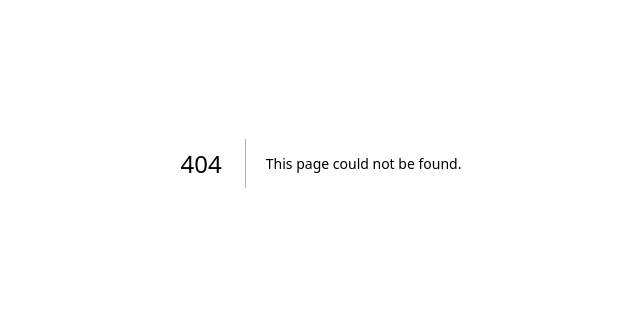
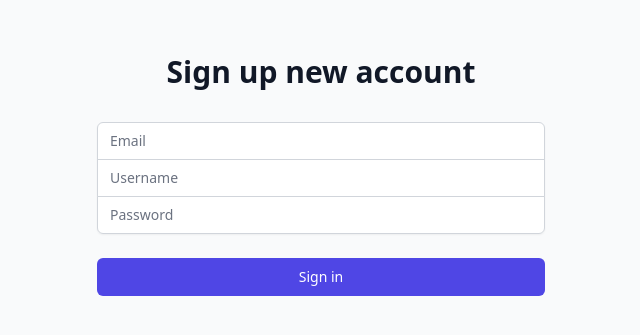
Before and after one commit to ohanlines/simple-web, a Next.js app in the folder frontend/: page /signup in a window 1280 px wide. Before the commit this address had no page. Shown: the part 237-572 px from the top of the page, without its empty margins (319-959 px from the left). Built offline with nearby package versions, Linux system fonts and the light colour scheme.

Commit message:
FE signup page

```diff
--- /dev/null
+++ b/frontend/api/signUp.ts
@@ -0,0 +1,15 @@
+import axios from 'axios';
+
+export async function signUp(email,username, password) {
+    try {
+        const res = await axios.post("http://localhost:8000/users/signup", {
+            email: email,
+            username: username,
+            password: password
+        });
+
+        return res.data;
+    } catch (error) {
+        throw (error);
+    }
+}
--- /dev/null
+++ b/frontend/app/signup/page.tsx
@@ -0,0 +1,91 @@
+'use client'
+import { useEffect, useState } from 'react';
+import { useRouter } from 'next/navigation';
+import { signUp } from '../../api/signUp'
+
+export default function SignUp() {
+  const [email, setEmail] = useState('');
+  const [username, setUsername] = useState('');
+  const [password, setPassword] = useState('');
+  const [error, setError] = useState('');
+  const router = useRouter();
+
+  const handleSubmit = async (e) => {
+    e.preventDefault();
+    try {
+      // Call signIn function passing email and password
+      const data = await signUp(email, username, password);
+      // If successful, you can redirect the user to another page
+      router.push('/login');
+    } catch (error) {
+      // Handle errors, such as displaying error messages to the user
+      setError('Email has been taken.');
+    }
+  };
+
+    return (
+    <div className="min-h-screen flex items-center justify-center bg-gray-50 py-12 px-4 sm:px-6 lg:px-8">
+      <div className="max-w-md w-full space-y-8">
+        <div>
+          <h2 className="mt-6 text-center text-3xl font-extrabold text-gray-900">Sign up new account</h2>
+          {error && <p className="mt-2 text-center text-red-600">{error}</p>}
+        </div>
+        <form className="mt-8 space-y-6" onSubmit={handleSubmit}>
+          <div className="rounded-md shadow-sm -space-y-px">
+            <div>
+              <label htmlFor="email" className="sr-only">Username</label>
+              <input
+                id="email"
+                name="email"
+                type="text"
+                autoComplete="email"
+                required
+                className="appearance-none rounded-none relative block w-full px-3 py-2 border border-gray-300 placeholder-gray-500 text-gray-900 rounded-t-md focus:outline-none focus:ring-indigo-500 focus:border-indigo-500 focus:z-10 sm:text-sm"
+                placeholder="Email"
+                value={email}
+                onChange={(e) => setEmail(e.target.value)}
+              />
+            </div>
+        <div>
+              <label htmlFor="username" className="sr-only">Old Password</label>
+              <input
+                id="username"
+                name="username"
+                type="text"
+                autoComplete="username"
+                required
+                className="appearance-none rounded-none relative block w-full px-3 py-2 border border-gray-300 placeholder-gray-500 text-gray-900 focus:outline-none focus:ring-indigo-500 focus:border-indigo-500 focus:z-10 sm:text-sm"
+                placeholder="Username"
+                value={username}
+                onChange={(e) => setUsername(e.target.value)}
+              />
+            </div>
+            <div>
+              <label htmlFor="password" className="sr-only">Password</label>
+              <input
+                id="password"
+                name="password"
+                type="password"
+                autoComplete="current-password"
+                required
+                className="appearance-none rounded-none relative block w-full px-3 py-2 border border-gray-300 placeholder-gray-500 text-gray-900 rounded-b-md focus:outline-none focus:ring-indigo-500 focus:border-indigo-500 focus:z-10 sm:text-sm"
+                placeholder="Password"
+                value={password}
+                onChange={(e) => setPassword(e.target.value)}
+              />
+            </div>
+          </div>
+
+          <div>
+            <button
+              type="submit"
+              className="group relative w-full flex justify-center py-2 px-4 border border-transparent text-sm font-medium rounded-md text-white bg-indigo-600 hover:bg-indigo-700 focus:outline-none focus:ring-2 focus:ring-offset-2 focus:ring-indigo-500"
+            >
+              Sign in
+            </button>
+          </div>
+        </form>
+      </div>
+    </div>
+  );
+}
```
